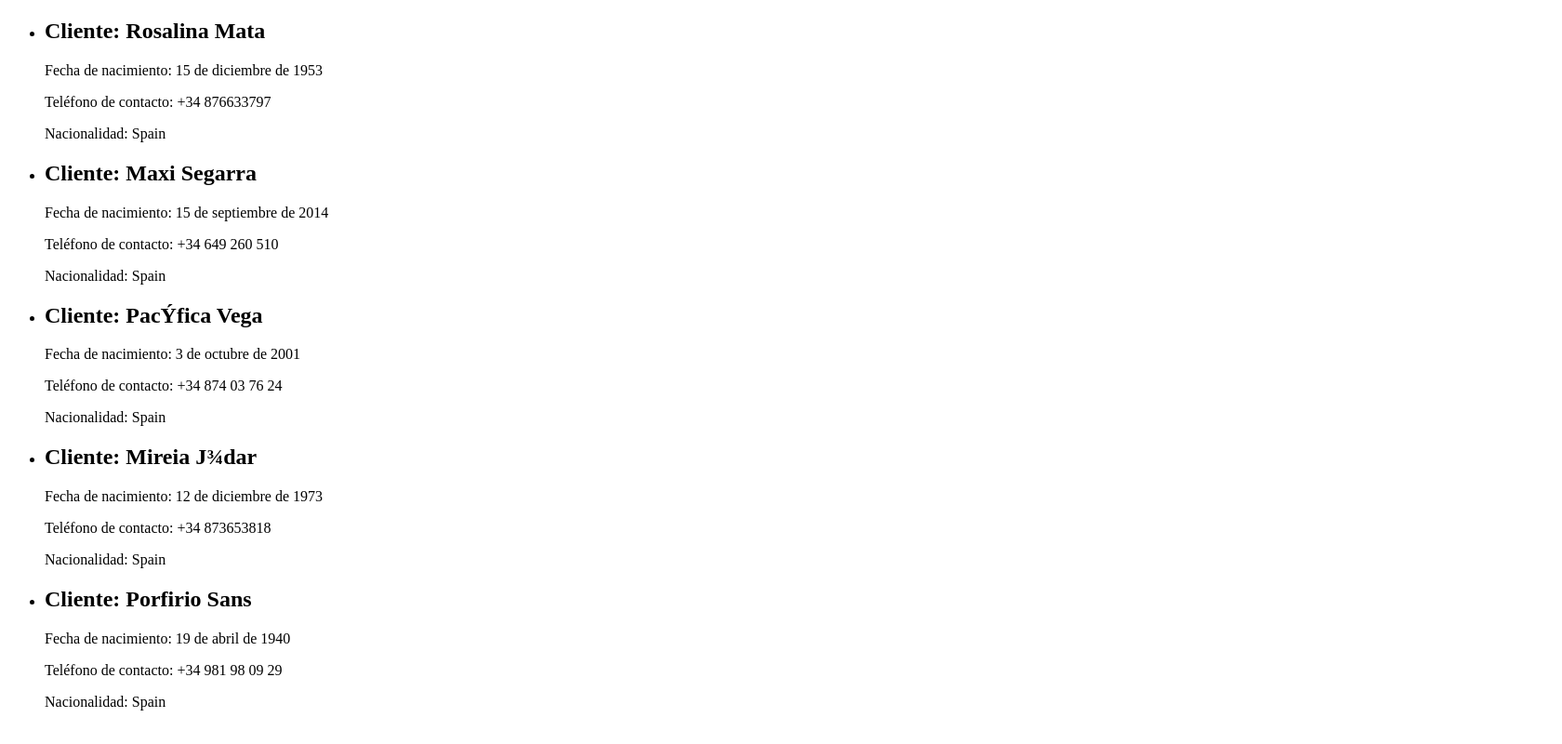
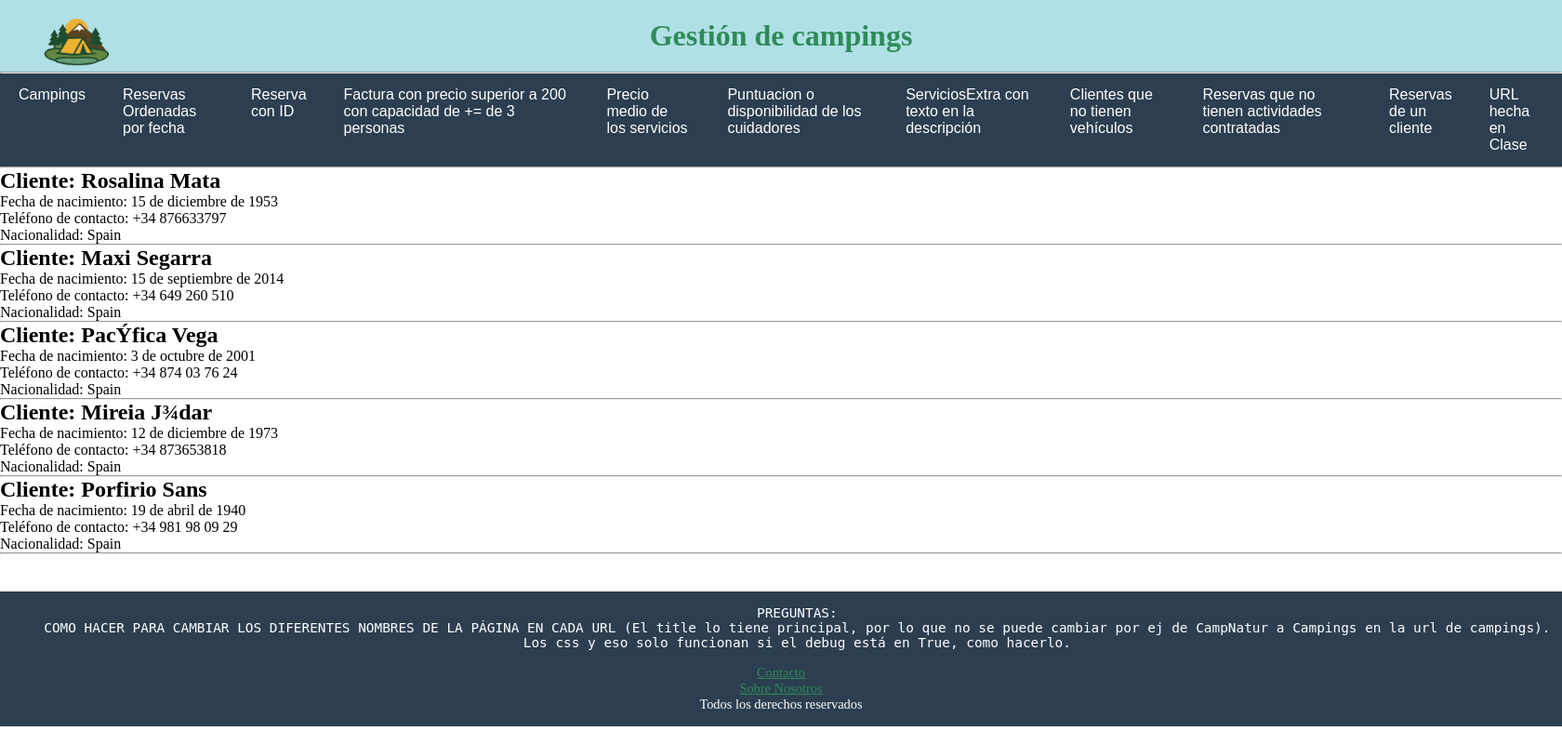
Before and after one commit to MarcosGarciaR/ProyectoDWES, a Django app: a page that uses camping/templates/URLs/clientes_sin_vehiculo.html in a window 1680 px wide. Shown: the whole page at 93% size. Run offline with Django 5.2, Linux system fonts and the light colour scheme; data comes from the database, SQL or seed files in the repository.

Commit message:
Extends de principal en todas y cambios generales de css y estructura

```diff
--- /dev/null
+++ b/camping/static/css/cabecera.css
@@ -0,0 +1,41 @@
+* {
+    margin: 0;
+    padding: 0;
+    box-sizing: border-box;
+}
+
+#cabecera {
+    display: flex;
+    align-items: center;
+    justify-content: center;
+    position: sticky;
+    background-color: powderblue;
+    padding: 20px 0;
+}
+
+#cabecera img {
+    position: absolute;
+    left: 20px;
+    width: 60px;
+    height: auto;
+    width: 125px;
+}
+
+#cabecera h1 {
+    font-size: xx-large;
+    color: seagreen;
+    text-align: center;
+}
+
+
+footer {
+    background-color: #2c3e50;
+    color: white;
+    text-align: center;
+    padding: 15px 0;
+    margin-top: 40px;
+    font-size: 0.9rem;
+}
+footer a{
+    color: seagreen;
+}
--- /dev/null
+++ b/camping/static/css/urls_cabecera.css
@@ -0,0 +1,26 @@
+/* Estilos generales del menú */
+#lista_urls {
+    background-color: #2c3e50;
+    font-family: Arial, sans-serif;
+}
+
+#lista_urls ul {
+    list-style: none;
+    margin: 0;
+    padding: 0;
+    display: flex;
+    justify-content: center;
+}
+
+#lista_urls ul li a {
+    display: flex;
+    flex-wrap: wrap;
+    color: white;
+    text-decoration: none;
+    padding: 14px 20px;
+    transition: background 0.3s;
+}
+
+#lista_urls ul li a:hover {
+    background-color: #34495e;
+}
--- a/camping/templates/URLs/clientes_sin_vehiculo.html
+++ b/camping/templates/URLs/clientes_sin_vehiculo.html
@@ -1,13 +1,5 @@
-<!DOCTYPE html>
-<html lang="en">
-<head>
-    <meta charset="UTF-8">
-    <meta name="viewport" content="width=device-width, initial-scale=1.0">
-    <title>Clientes</title>
-</head>
-<body>
-
-
+{% extends '../principal.html' %}
+{% block contenido %}
     </ul>
 
         <ul>
@@ -18,9 +10,9 @@
             <p>Teléfono de contacto: {{ cliente.datos_cliente.telefono }}</p>
             <p>Nacionalidad: {{ cliente.nacionalidad }}</p>
         </li>
+        <hr>
         {% empty %}
         <li>Todos los clientes tienen vehículo asociado</li>
         {% endfor %}
     </ul>
-</body>
-</html>
+{% endblock %}
--- a/camping/templates/cabecera_urls.html
+++ b/camping/templates/cabecera_urls.html
@@ -1,3 +1,8 @@
+{% load static %}
+<head>
+        <link rel="stylesheet" href="{% static 'css/urls_cabecera.css' %}" />
+</head>
+
 <div id="lista_urls">
     <ul>
         <li><a href="{% url 'ver_campings' %}">Campings</a></li>
@@ -13,4 +18,3 @@
         <li><a href="{% url 'prueba_clase' %}">URL hecha en Clase</a></li>
     </ul>
 </div>
-    <hr>
--- a/camping/templates/pie_de_pag.html
+++ b/camping/templates/pie_de_pag.html
@@ -1,5 +1,4 @@
-<div id="footer">
-    <hr>
+<div>
     <div>
         <a href="#">Contacto</a>
     </div>
--- a/camping/templates/principal.html
+++ b/camping/templates/principal.html
@@ -3,23 +3,36 @@
     {% load static %}
     <head>
         <title>CampNatur</title>
-        <link rel="stylesheet" href="{% static 'css/cabecera_urls.css' %}" />
+        <link rel="stylesheet" href="{% static 'css/cabecera.css' %}" />
 
         <script src="{% static 'javascript/javascript_prueba.js' %}"></script>
     </head>
 
-
-
+<header>
     {% block cabecera %}
         <div id="cabecera">
-        <img src="{% static 'imagenes/logoWeb.png' %}">
+            <img src="{% static 'imagenes/logo_web.png' %}">
             <h1>Gestión de campings</h1>
         </div>
+        <hr>
         {% include "cabecera_urls.html" %}
+        <hr>
     {% endblock %}
+</header>
 
+<body>
     {% block contenido %}
     {% endblock %}
+</body>
+
+<footer>
+    <pre>
+    PREGUNTAS:
+    COMO HACER PARA CAMBIAR LOS DIFERENTES NOMBRES DE LA PÁGINA EN CADA URL (El title lo tiene principal, por lo que no se puede cambiar por ej de CampNatur a Campings en la url de campings).
+    Los css y eso solo funcionan si el debug está en True, como hacerlo.
+    </pre>
 
     {% include "pie_de_pag.html" %}
+</footer>
+
 </html>
```
Also changed, not shown: camping/static/css/cabecera_urls.css (deleted, +0 -21 lines), camping/templates/URLs/campings.html (+4 -13 lines), camping/templates/URLs/factura_precio_capacidad.html (+3 -10 lines), camping/templates/URLs/puntuacionydisponibilidad_cuidadores.html (+4 -10 lines), camping/templates/URLs/recepcionistas.html (+3 -11 lines), camping/templates/URLs/reserva_por_id.html (+3 -12 lines), camping/templates/URLs/reservas_cliente.html (+3 -11 lines), camping/templates/URLs/reservas_fecha.html (+3 -10 lines), camping/templates/URLs/reservas_sin_actividades.html (+4 -11 lines), camping/templates/URLs/servicios_extra_descripcion.html (+3 -10 lines), camping/templates/URLs/servicios_media_puntos.html (+3 -10 lines), camping/static/imagenes/ImagenBase.png (renamed from camping/static/imagenes/logoWeb.png), camping/static/imagenes/logo_web.png (added), camping/views.py (line endings or trailing spaces). Lines whose indentation alone changed are shown as unchanged.
